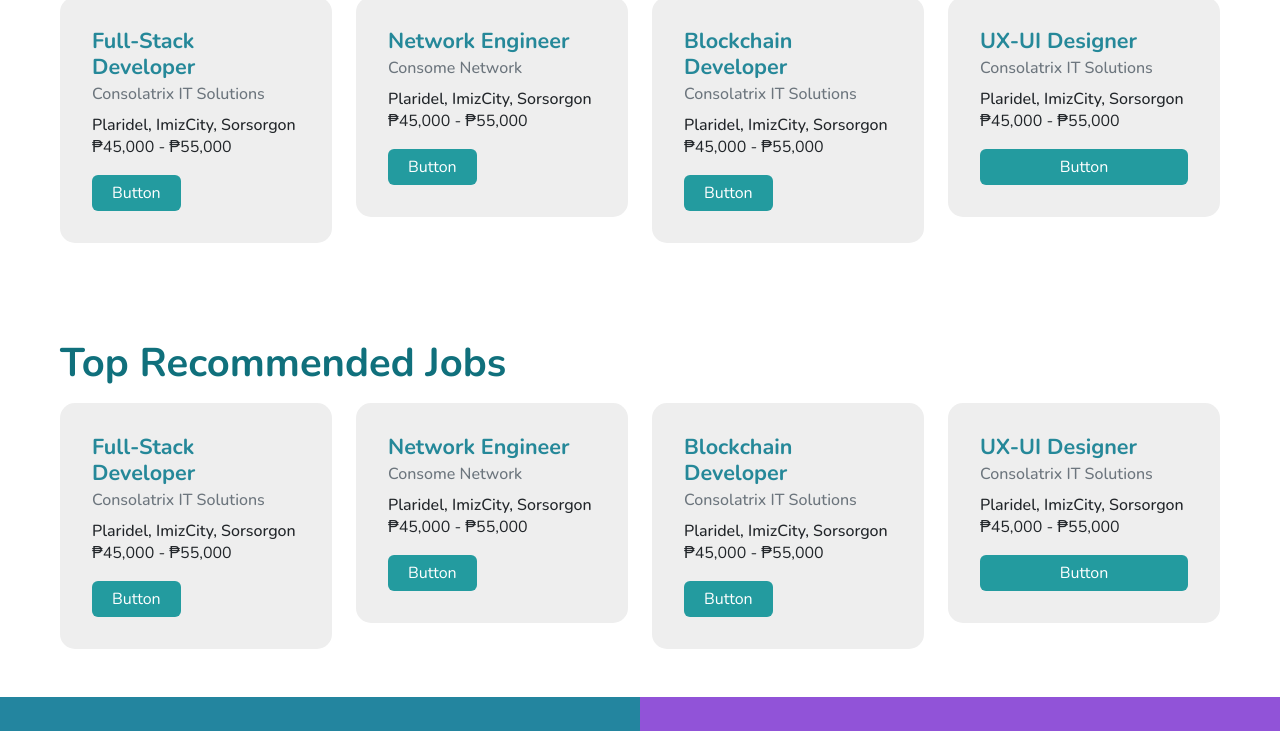
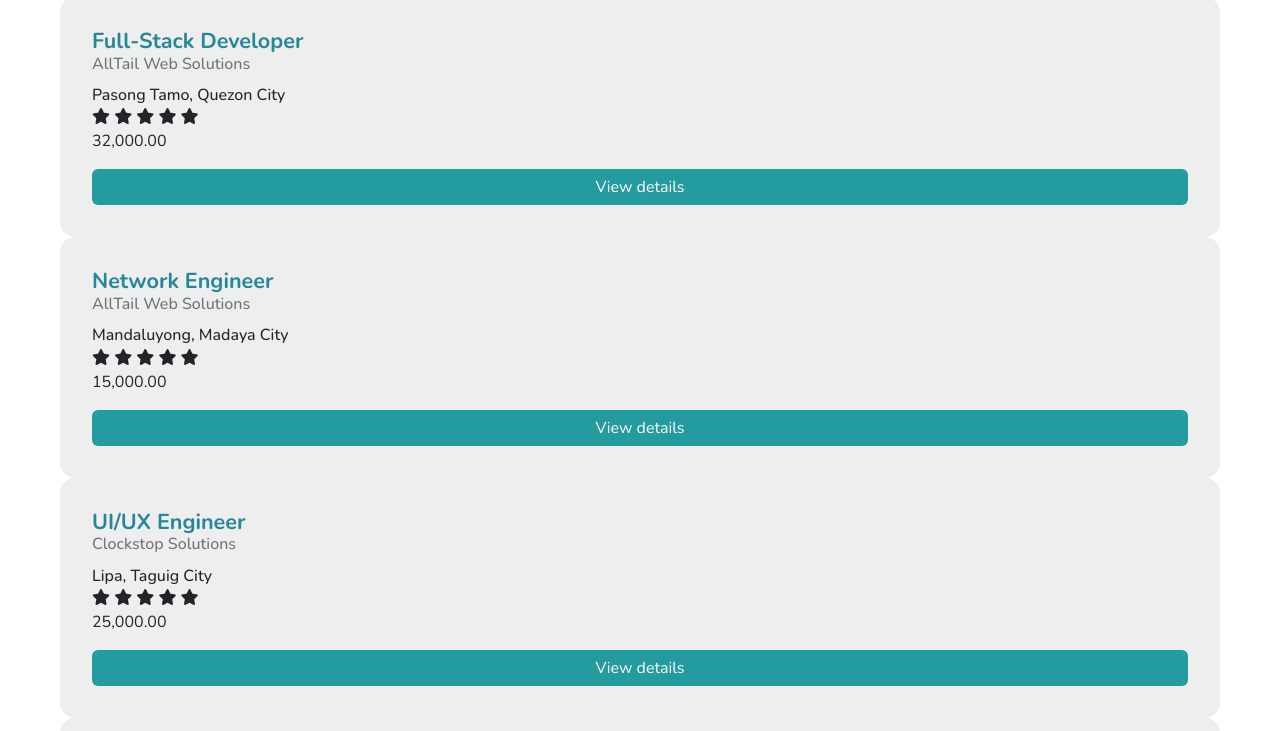
Before and after one commit to paul-just20/agentsight, a plain HTML site: page index.html in a window 1280 px wide. Shown: the part 513-1244 px from the top of the page. Drawn offline with nearby package versions, Linux system fonts and the light colour scheme.

Commit message:
Add files via upload

```diff
--- /dev/null
+++ b/data.json
@@ -0,0 +1,44 @@
+[{
+	"id": 1,
+	"jobName":"Full-Stack Developer",
+	"jobDescription": "Prepares design needed for the quality testing",
+	"company": "AllTail Web Solutions",
+	"rating": "4.4",
+	"place": "Pasong Tamo, Quezon City",
+	"salary": "32,000.00",
+	"datePosted": "09-12-2022",
+	"vacancies":20
+},
+{
+	"id": 2,
+	"jobName":"Network Engineer",
+	"jobDescription": "Prepares design architecture and networks",
+	"company": "AllTail Web Solutions",
+	"rating": "4.5",
+	"place": "Mandaluyong, Madaya City",
+	"salary": "15,000.00",
+	"datePosted": "09-12-2022",
+	"vacancies":2
+},
+{
+	"id": 3,
+	"jobName":"UI/UX Engineer",
+	"jobDescription": "Prepares research for quality research.",
+	"company": "Clockstop Solutions",
+	"rating": "5.0",
+	"place": "Lipa, Taguig City",
+	"salary": "25,000.00",
+	"datePosted": "09-11-2022",
+	"vacancies":3
+},
+{
+	"id": 4,
+	"jobName":"Blockchain Developer",
+	"jobDescription": "Prepares research for quality research.",
+	"company": "Consolatrix IT Solutions",
+	"rating": "5.0",
+	"place": "Plaridel, ImizCity, Sorsorgon",
+	"salary": "85,000.00",
+	"datePosted": "09-11-2022",
+	"vacancies":8
+}]
--- a/index.html
+++ b/index.html
@@ -9,6 +9,8 @@
     <link rel="stylesheet" href="https://cdnjs.cloudflare.com/ajax/libs/font-awesome/6.2.0/css/all.min.css" integrity="sha512-xh6O/CkQoPOWDdYTDqeRdPCVd1SpvCA9XXcUnZS2FmJNp1coAFzvtCN9BmamE+4aHK8yyUHUSCcJHgXloTyT2A==" crossorigin="anonymous" referrerpolicy="no-referrer" />
 <link href="https://cdn.jsdelivr.net/npm/bootstrap@5.2.0/dist/css/bootstrap.min.css" rel="stylesheet" integrity="sha384-gH2yIJqKdNHPEq0n4Mqa/HGKIhSkIHeL5AyhkYV8i59U5AR6csBvApHHNl/vI1Bx" crossorigin="anonymous">
 <link rel="stylesheet" href="css/style.css">
+<!-- JavaScript Bundle with Popper -->
+<script src="https://cdn.jsdelivr.net/npm/bootstrap@5.2.1/dist/js/bootstrap.bundle.min.js" integrity="sha384-u1OknCvxWvY5kfmNBILK2hRnQC3Pr17a+RTT6rIHI7NnikvbZlHgTPOOmMi466C8" crossorigin="anonymous"></script>
 </head>
 <body>
 
@@ -23,9 +25,10 @@
                    -->
                     </a>
                     <ul class="linkContainer">
-                        <li class="navlinks"><a class="active" href="#">Relevance</a></li>
+                        <li class="navlinks"><a class="active" href="#">By Relevance</a></li>
                         <li class="navlinks"><a href="#">Agencies</a></li>
                         <li class="navlinks"><a href="#">Assessments</a></li>
+                        <li class="navlinks"><a href="#">Mentorship <span class="badge bg-primary">New</span></a></li>
                         <li class="navlinks"><a href="#">FAQS</a></li>
 
                     </ul>
@@ -37,63 +40,23 @@
     <div class="row p-5 imagepattern text-center">
         <h3 class="display-6 categorylabels fw-bold ">Find jobs between sectors in the Philippines</h3>
         <h6 class="bg-subtext2 fs-5 mb-5">An easy and efficient job posting solutions for both private and government employers</h6>
+        <div class="textSearch input-group d-flex justify-content-evenly align-items-center mx-auto w-75">
 
+                <input type="text" class="form-control form-control-lg w-50" placeholder="Search for Job Title, skills, company or agency name.." >
+            <a href="#" class="btn btn-lg btn-primary text-center w-25">Search</a>
+        </div>
 
-    <div class="textSearch input-group d-flex justify-content-evenly align-items-center mx-auto w-75">
-
-            <input type="text" class="form-control form-control-lg w-50" placeholder="Search for Job Title, skills, company or agency name.." >
-          <a href="#" class="btn btn-lg btn-primary text-center w-25">Search</a>
-    </div>
         <a href="#" class="p-3 text-dark fw-bold">I am an Employer</a>
 
     </div>
 <!--  MAIN SEARCH ALGORITHM HERE -->
-<div class="row p-5  ">
-    <p class="display-6  categorylabels fw-bold">Search Results</p>
-    <div class="col-xs-12 col-sm-6 col-md-4 col-lg-3 ">
-        <div class="card ">
-            <div class="card-body">
-                <h5 class="card-title">Full-Stack Developer</h5>
-                <h6 class="card-subtitle mb-3 text-muted">Consolatrix IT Solutions</h6>
-                <h6 class="card-subtitle">Plaridel, ImizCity, Sorsorgon</h6>
-                <p class="card-text">₱45,000 - ₱55,000</p>
-                <a href="#" class="btn btn-primary">Button</a>
-            </div>
-            </div>
+<div class="row p-5 ">
+    <p class="display-6  categorylabels fw-bold">Search Results<small class="fs-5 text-muted pl-5"> (1357)</small></p>
+    <div id="data-output">
+
     </div>
-    <div class="col-xs-12 col-sm-6 col-md-4 col-lg-3 ">
-        <div class="card">
-            <div class="card-body">
-                <h5 class="card-title">Network Engineer</h5>
-                <h6 class="card-subtitle mb-3 text-muted">Consome Network</h6>
-                <h6 class="card-subtitle">Plaridel, ImizCity, Sorsorgon</h6>
-                <p class="card-text">₱45,000 - ₱55,000</p>
-                <a href="#" class="btn btn-primary">Button</a>
-            </div>
-            </div>
-    </div>
-    <div class="col-xs-12 col-sm-6 col-md-4 col-lg-3 ">
-        <div class="card">
-            <div class="card-body">
-                <h5 class="card-title">Blockchain Developer</h5>
-                <h6 class="card-subtitle mb-3 text-muted">Consolatrix IT Solutions</h6>
-                <h6 class="card-subtitle">Plaridel, ImizCity, Sorsorgon</h6>
-                <p class="card-text">₱45,000 - ₱55,000</p>
-                <a href="#" class="btn btn-primary">Button</a>
-            </div>
-            </div>
-    </div>
-    <div class="col-xs-12 col-sm-6 col-md-4 col-lg-3 ">
-        <div class="card">
-            <div class="card-body">
-                <h5 class="card-title">UX-UI Designer</h5>
-                <h6 class="card-subtitle mb-3 text-muted">Consolatrix IT Solutions</h6>
-                <h6 class="card-subtitle">Plaridel, ImizCity, Sorsorgon</h6>
-                <p class="card-text">₱45,000 - ₱55,000</p>
-                <a href="#" class="btn btn-primary w-100">Button</a>
-            </div>
-            </div>
-    </div>
+
+
 
 </div><!-- RECOMMENDED JOBS-->
     <div class="row p-5  ">
@@ -190,7 +153,9 @@
     fjs.parentNode.insertBefore(js, fjs);
   }(document, 'script', 'facebook-jssdk'));
 </script>
-    <!-- JavaScript Bundle with Popper -->
-<script src="https://cdn.jsdelivr.net/npm/bootstrap@5.2.0/dist/js/bootstrap.bundle.min.js" integrity="sha384-A3rJD856KowSb7dwlZdYEkO39Gagi7vIsF0jrRAoQmDKKtQBHUuLZ9AsSv4jD4Xa" crossorigin="anonymous"></script>
+<script src="jobs.js"></script>
+<div class="mt-5 p-4 bg-dark text-white text-center">
+    <p>Footer</p>
+  </div>
 </body>
 </html>
--- /dev/null
+++ b/jobs.js
@@ -0,0 +1,59 @@
+fetch("data.json")
+.then (function(response){
+    return response.json();
+})
+
+.then(function(jobs){
+    let placeholder = document.querySelector("#data-output");
+    let out ="";
+    for(let job of jobs){
+        out += `
+        <div class="grid-item">
+        <div class="card">
+        <div class="card-body">
+            <h5 class="card-title m-0 pb-1">${job.jobName}</h5>
+            <h6 class="card-subtitle  text-muted pb-3">${job.company}</h6>
+            <h6 class="card-subtitle">${job.place}</h6>
+            <div class="d-inline m-0 p-0">
+                <span class="fa fa-star checked fa-1x"></span>
+                <span class="fa fa-star checked"></span>
+                <span class="fa fa-star checked"></span>
+                <span class="fa fa-star"></span>
+                <span class="fa fa-star"></span>
+            </div>
+            <p class="card-text">${job.salary}</p>
+            <a href="#" class="btn btn-primary w-100" data-bs-toggle="modal" data-bs-target="#myModal${job.id}">
+                View details</a>
+
+                <!-- MODAL TEST-->
+                <!-- Modal -->
+                <div class="modal fade" id="myModal${job.id}">
+                    <div class="modal-dialog modal-dialog-scrollable">
+                    <div class="modal-content">
+                        <div class="modal-header">
+                        <h5 class="modal-title">${job.jobName}</h5><br>
+                        <button type="button" class="btn-close" data-bs-dismiss="modal" aria-label="Close"></button>
+                        </div>
+                        <div class="modal-body">
+                            <p>${job.jobDescription}</p>
+                            <h3>Some text to enable scrolling..</h3>
+                            <p>Some text to enable scrolling.. Lorem ipsum dolor sit amet, consectetur adipiscing elit, sed do eiusmod tempor incididunt ut labore et dolore magna aliqua. Ut enim ad minim veniam, quis nostrud exercitation ullamco laboris nisi ut aliquip ex ea commodo consequat. Duis aute irure dolor in reprehenderit in voluptate velit esse cillum dolore eu fugiat nulla pariatur. Excepteur sint occaecat cupidatat non proident, sunt in culpa qui officia deserunt mollit anim id est laborum consectetur adipiscing elit, sed do eiusmod tempor incididunt ut labore et dolore magna aliqua. Ut enim ad minim veniam, quis nostrud exercitation ullamco laboris nisi ut aliquip ex ea commodo consequat.</p>
+                            <p>Some text to enable scrolling.. Lorem ipsum dolor sit amet, consectetur adipiscing elit, sed do eiusmod tempor incididunt ut labore et dolore magna aliqua. Ut enim ad minim veniam, quis nostrud exercitation ullamco laboris nisi ut aliquip ex ea commodo consequat. Duis aute irure dolor in reprehenderit in voluptate velit esse cillum dolore eu fugiat nulla pariatur. Excepteur sint occaecat cupidatat non proident, sunt in culpa qui officia deserunt mollit anim id est laborum consectetur adipiscing elit, sed do eiusmod tempor incididunt ut labore et dolore magna aliqua. Ut enim ad minim veniam, quis nostrud exercitation ullamco laboris nisi ut aliquip ex ea commodo consequat.</p>
+
+                            <p>Some text to enable scrolling.. Lorem ipsum dolor sit amet, consectetur adipiscing elit, sed do eiusmod tempor incididunt ut labore et dolore magna aliqua. Ut enim ad minim veniam, quis nostrud exercitation ullamco laboris nisi ut aliquip ex ea commodo consequat. Duis aute irure dolor in reprehenderit in voluptate velit esse cillum dolore eu fugiat nulla pariatur. Excepteur sint occaecat cupidatat non proident, sunt in culpa qui officia deserunt mollit anim id est laborum consectetur adipiscing elit, sed do eiusmod tempor incididunt ut labore et dolore magna aliqua. Ut enim ad minim veniam, quis nostrud exercitation ullamco laboris nisi ut aliquip ex ea commodo consequat.</p>
+                        </div>
+                        <div class="modal-footer">
+                            <button type="button" class="btn btn-secondary">Apply Now</button>
+                        <button type="button" class="btn btn-secondary" data-bs-dismiss="modal">Close</button>
+
+                        </div>
+                    </div>
+                    </div>
+                </div>
+        </div>
+    </div>
+    </div>
+        `;
+    }
+        placeholder.innerHTML = out;
+});
```
